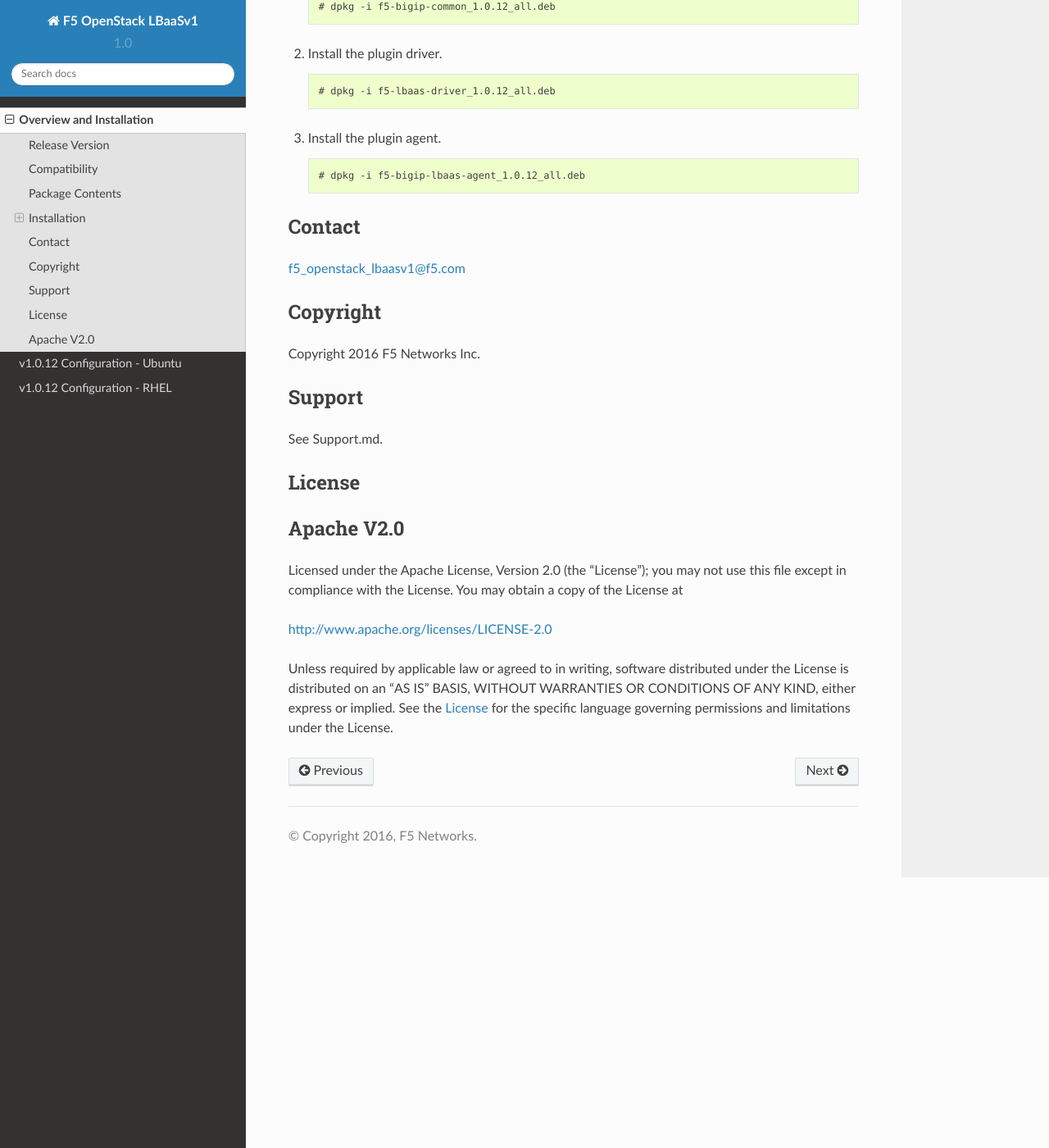
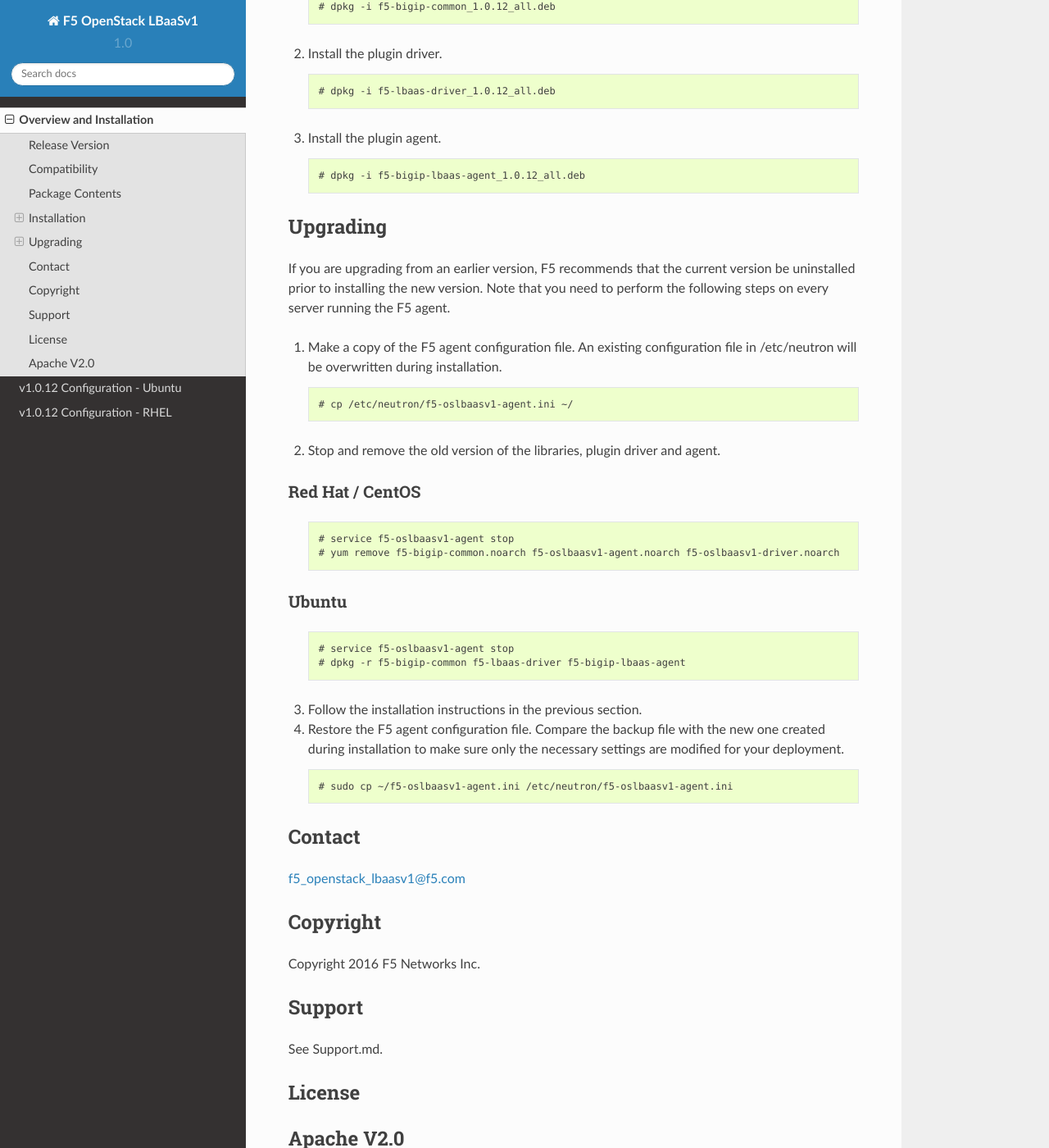
Before and after one commit to F5Networks/f5-openstack-lbaasv1, a Sphinx documentation site: the page built from docs/release_readme.rst, in a window 1280 px wide and 1400 px high, scrolled down 1369 px. Shown: the whole window at 82% size. Built offline with Sphinx 7.4.7 and the Read the Docs theme 2.0.0, drawn with Linux system fonts in a browser that asks for light colours.

Commit message:
Issues: Fixes #42 Add an upgrade section to the release readme document
Problem: Recent troubleshooting with customer deployment identified some confusion around how to ensure the right plugin/agent code is installed and running in neutron.

Analysis: Create a new upgrade section in the readme with relevant commands.  The current approach is to save the config, uninstall the existing plugin/agent, follow the normal installation steps, then restore the config.

Tests: Reviewed the new readme file.

```diff
--- a/docs/release_readme.rst
+++ b/docs/release_readme.rst
@@ -83,6 +83,50 @@
 
       # dpkg -i f5-bigip-lbaas-agent_1.0.12_all.deb
 
+Upgrading
+---------
+
+If you are upgrading from an earlier version, F5 recommends that the
+current version be uninstalled prior to installing the new version.  Note
+that you need to perform the following steps on every server running the F5
+agent.
+
+1. Make a copy of the F5 agent configuration file.
+   An existing configuration file in /etc/neutron will be overwritten during
+   installation.
+
+   .. code-block:: shell::
+
+      # cp /etc/neutron/f5-oslbaasv1-agent.ini ~/
+
+2. Stop and remove the old version of the libraries, plugin driver and agent.
+
+Red Hat / CentOS
+~~~~~~~~~~~~~~~~
+
+   .. code-block:: shell::
+
+      # service f5-oslbaasv1-agent stop
+      # yum remove f5-bigip-common.noarch f5-oslbaasv1-agent.noarch f5-oslbaasv1-driver.noarch
+
+Ubuntu
+~~~~~~
+
+   .. code-block:: shell::
+
+      # service f5-oslbaasv1-agent stop
+      # dpkg -r f5-bigip-common f5-lbaas-driver f5-bigip-lbaas-agent
+
+3. Follow the installation instructions in the previous section.
+
+4. Restore the F5 agent configuration file.
+   Compare the backup file with the new one created during installation
+   to make sure only the necessary settings are modified for your deployment.
+
+   .. code-block:: shell::
+
+      # sudo cp ~/f5-oslbaasv1-agent.ini /etc/neutron/f5-oslbaasv1-agent.ini
+
 Contact
 -------
 
```
